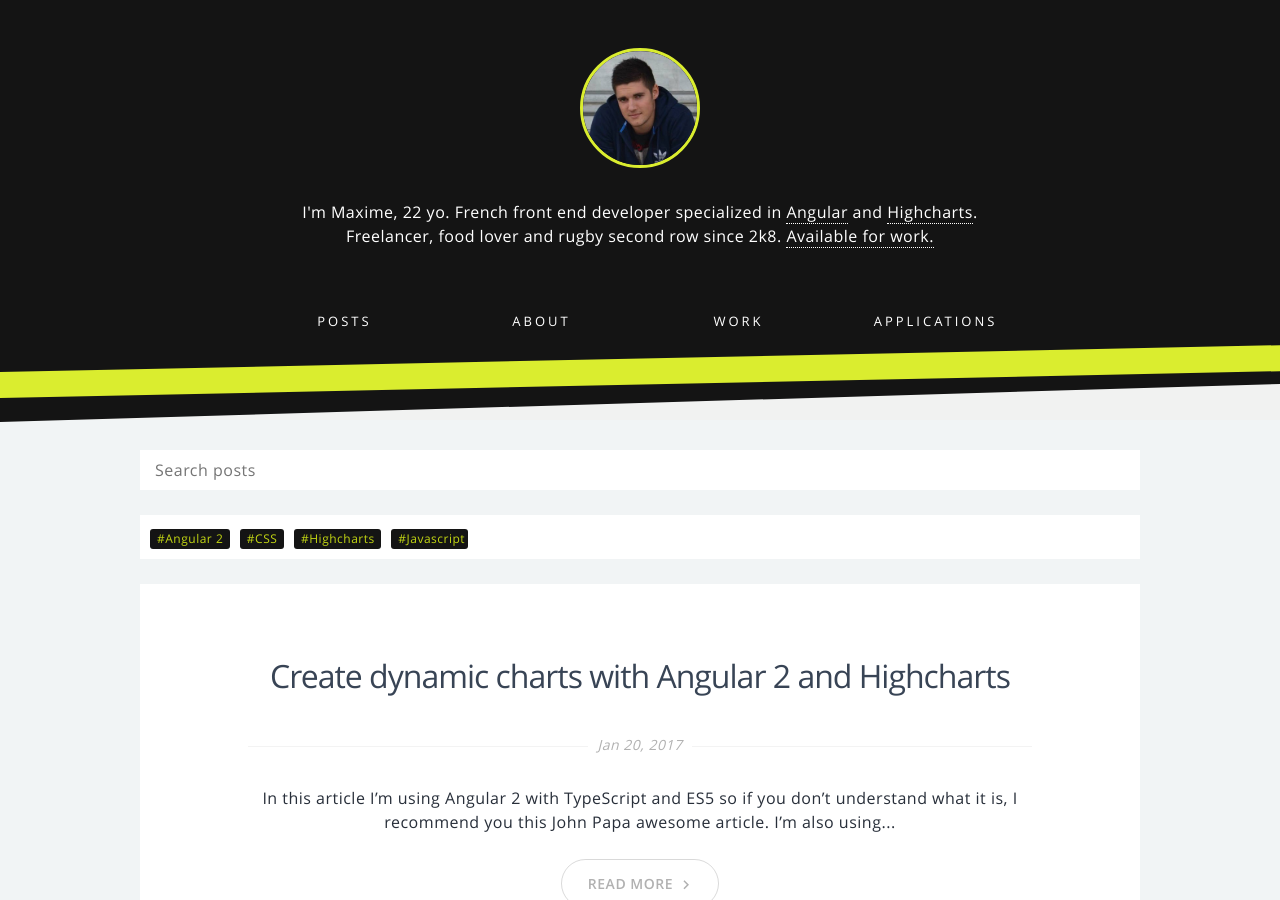
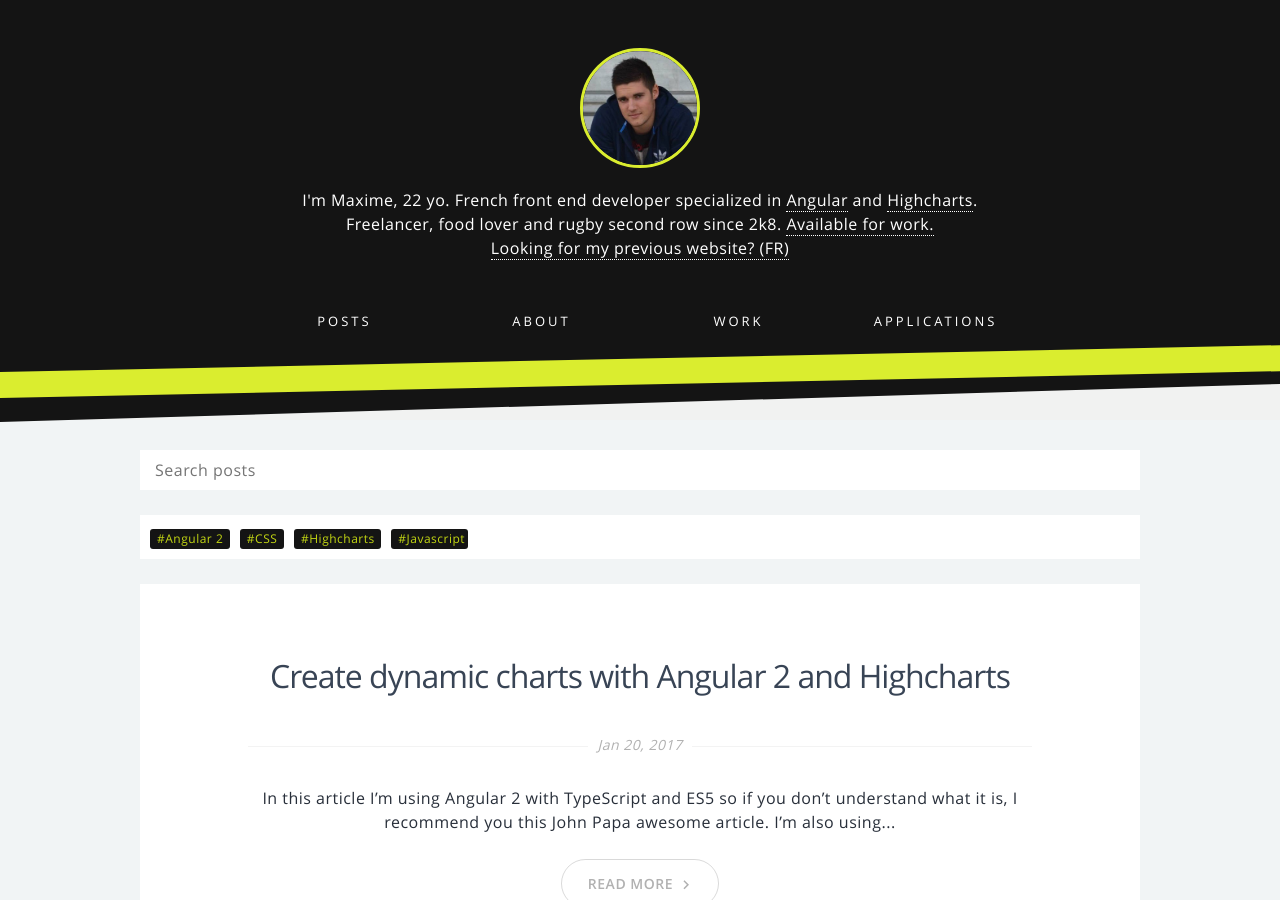
Before and after one commit to maximelafarie/maximelafarie.github.io, a Jekyll site: the page built from index.html, in a window 1280 px wide and 900 px high. Built offline with Jekyll 4.4.1, drawn with Linux system fonts in a browser that asks for light colours; the list of posts is cut into pages by our own code; comment, search, counter and statistics services are not loaded.

Commit message:
Add link to my previous website (in french)

```diff
--- a/_includes/header.html
+++ b/_includes/header.html
@@ -8,10 +8,11 @@
         <div class="header__bio">
             <p>
                 I'm Maxime, <span id="age"></span> yo. French front end developer specialized in <a target="_blank"
-                                                                                                    href="https://angular.io/">Angular</a>
-                and <a target="_blank" href="http://www.highcharts.com/">Highcharts</a>.<br>
+                                                                                                    href="//angular.io/">Angular</a>
+                and <a target="_blank" href="//www.highcharts.com/">Highcharts</a>.<br>
                 Freelancer, food lover and rugby second row since 2k8. <a
-                    href="https://www.linkedin.com/in/maximelafarie">Available for work.</a>
+                    href="//www.linkedin.com/in/maximelafarie">Available for work.</a><br>
+                <a href="//old.maximelafarie.com/">Looking for my previous website? (FR)</a>
             </p>
             <a href="https://twitter.com/MAADM4X" class="twitter-follow-button" data-show-count="true"></a>
             <script>!function (d, s, id) {
```
